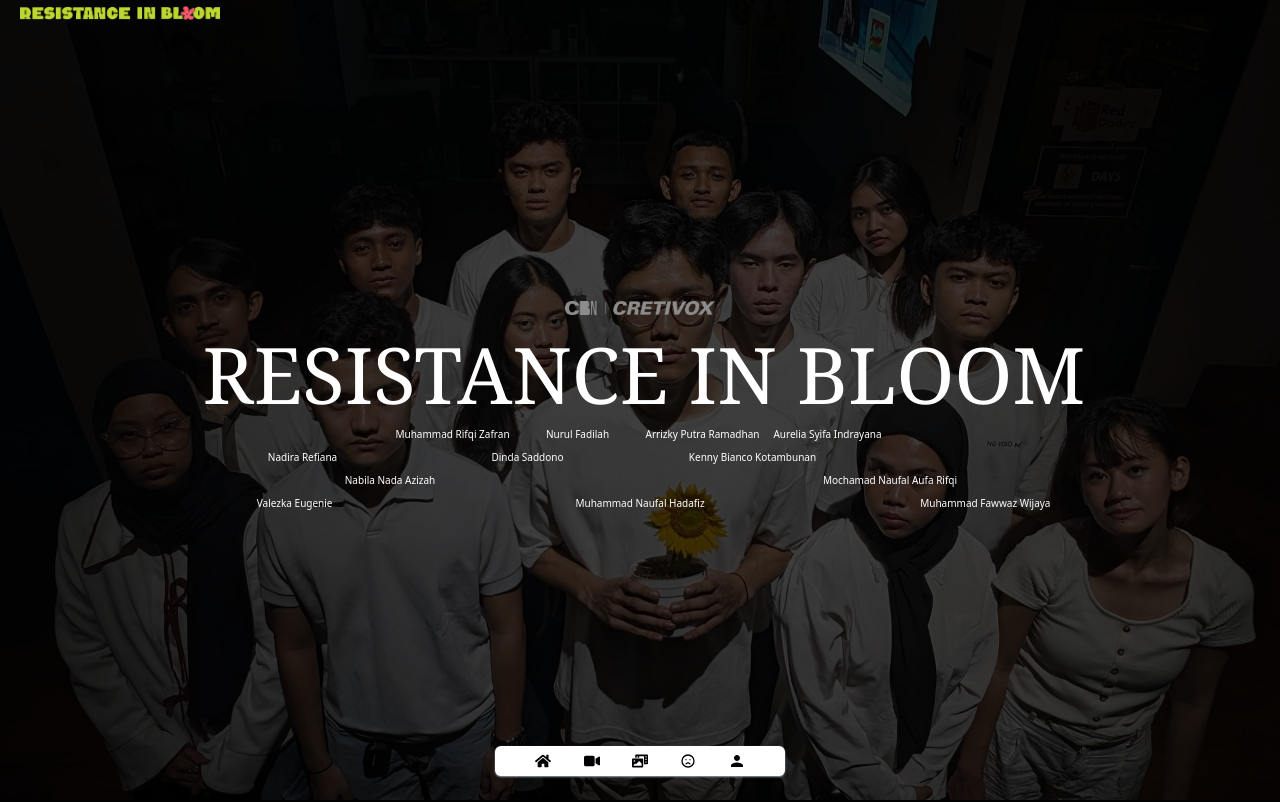
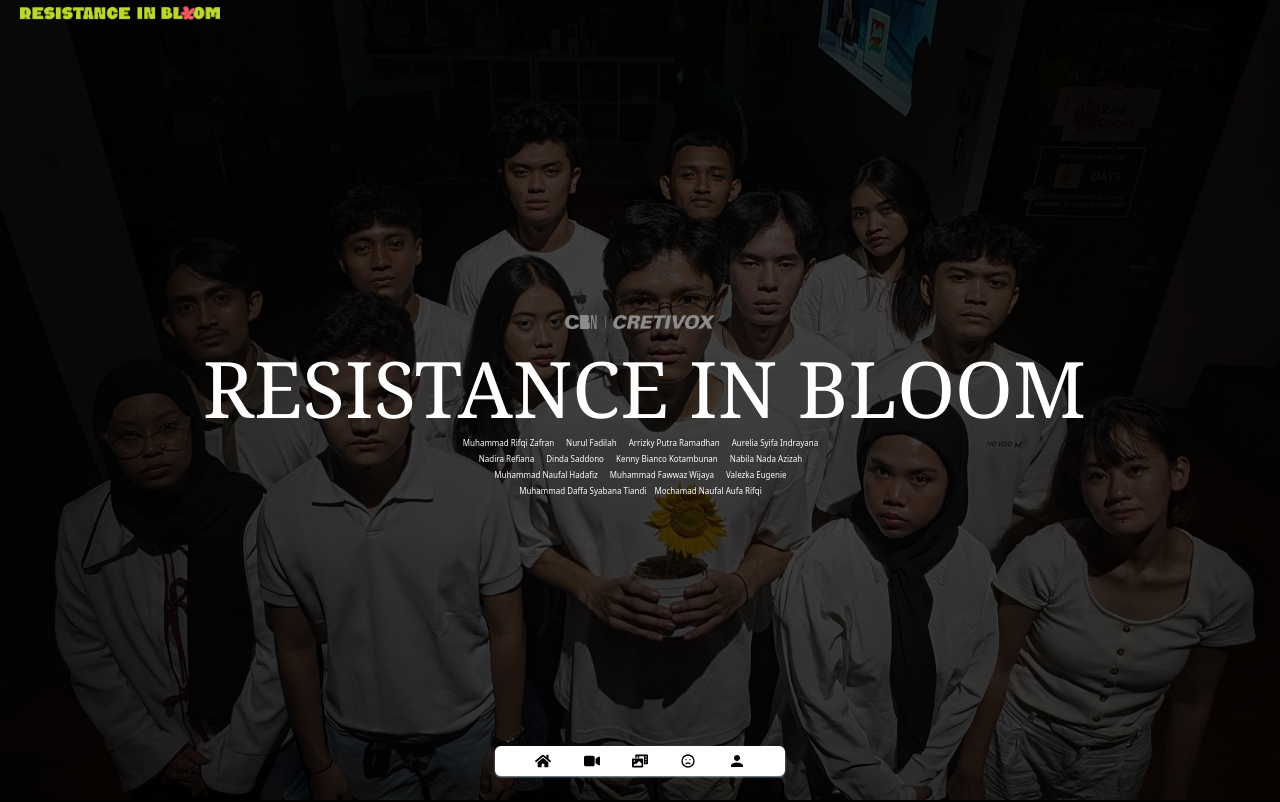
Before and after one commit to naufalaufa/batchse, a React (Vite) app: page / in a window 1280 px wide. Shown: the top 802 px of the page. Built offline with nearby package versions, Linux system fonts and the light colour scheme.

Commit message:
first commit in 25/2024

```diff
--- a/src/components/AnimationinFixed.jsx
+++ b/src/components/AnimationinFixed.jsx
@@ -37,7 +37,8 @@ const AnimationinFixed = () => {
       },
       scale: 2,
     });
-  });
+    ScrollTrigger.refresh();
+  }, []);
 
   return (
     <>
--- a/src/components/DuaTipe.jsx
+++ b/src/components/DuaTipe.jsx
@@ -5,9 +5,8 @@ import ScrollTrigger from "gsap/ScrollTrigger";
 import gsap from "gsap";
 import { useEffect, useRef } from "react";
 
-gsap.registerPlugin(ScrollTrigger);
-
 const DuaTipe = () => {
+  gsap.registerPlugin(ScrollTrigger);
   const DuaTipeContainerRef = useRef(null);
   const tl = gsap.timeline();
 
@@ -21,7 +20,9 @@ const DuaTipe = () => {
       opacity: 1,
       skewY: 4,
     });
-  });
+
+    ScrollTrigger.refresh();
+  }, [tl]);
 
   return (
     <section
--- a/src/components/Flower.jsx
+++ b/src/components/Flower.jsx
@@ -1,38 +1,10 @@
-import { useEffect, useRef } from "react";
 import ImageGif from "../assets/image/flower.gif";
-import gsap from "gsap";
-import ScrollTrigger from "gsap/ScrollTrigger";
-
-gsap.registerPlugin(ScrollTrigger);
+import Poster from "../assets/image/poster.jpg";
 
 const Flower = () => {
-  const containerRef = useRef(null);
-  useEffect(() => {
-    gsap.to(containerRef.current, {
-      scrollTrigger: {
-        trigger: containerRef.current,
-        scrub: 1,
-      },
-      scale: 1.2,
-    });
-  }, []);
   return (
-    <div
-      ref={containerRef}
-      className="min-h-screen grid grid-cols-1 md:grid-cols-2 bg-white p-8 place-content-center place-items-center rounded-lg"
-    >
-      <img src={ImageGif} alt={ImageGif} />
-      <div className="p-3 max-w-[350px]">
-        <h1 className="text-black  my-3 md:text-4xl text-center ">
-          Like A flower
-        </h1>
-        <p className="text-black text-center text-[10px] my-3 max-w-[500px] ">
-          Lorem ipsum dolor sit amet consectetur adipisicing elit. Iure, aut!
-          Blanditiis impedit reiciendis quo harum accusantium optio delectus
-          cumque odio, pariatur non quam sequi totam consectetur! Laudantium
-          cumque quia fuga.
-        </p>
-      </div>
+    <div className="min-h-screen grid grid-cols-1   bg-white p-8 place-content-center place-items-center rounded-lg">
+      <img className="max-w-[90vw] rounded-lg " src={Poster} alt={ImageGif} />
     </div>
   );
 };
--- a/src/components/Jumbotron.jsx
+++ b/src/components/Jumbotron.jsx
@@ -476,40 +476,39 @@ const Jumbotron = ({ isDarkMode }) => {
                 M
               </span>
             </h1>
-            <div className="grid grid-cols-4 max-w-[500px] m-auto my-1 place-content-center place-items-center">
-              <p className="text-[10px]  whitespace-nowrap  ">
+            <div className="flex gap-1 sm:gap-3 justify-center items-center max-w-[200px] m-auto">
+              <p className="text-[8px] whitespace-nowrap">
                 Muhammad Rifqi Zafran
               </p>
-              <p className="text-[10px] whitespace-nowrap ">Nurul Fadilah</p>
-              <p className="text-[10px] whitespace-nowrap ">
+              <p className="text-[8px] whitespace-nowrap">Nurul Fadilah</p>
+              <p className="text-[8px] whitespace-nowrap">
                 Arrizky Putra Ramadhan
               </p>
-              <p className="text-[10px] whitespace-nowrap ">
+              <p className="text-[8px] whitespace-nowrap">
                 Aurelia Syifa Indrayana
               </p>
             </div>
-            <div className="grid grid-cols-4 my-2 max-w-[900px] m-auto place-content-center place-items-center">
-              <p className="text-[10px] whitespace-nowrap ">Nadira Refiana</p>
-              <p className="text-[10px] whitespace-nowrap ">Dinda Saddono</p>
-              <p className="text-[10px] whitespace-nowrap ">
-                Kenny Bianco Kotambunan
-              </p>
+            <div className="flex gap-1 sm:gap-3 my-1 justify-center items-center">
+              <p className="text-[8px]">Nadira Refiana</p>
+              <p className="text-[8px]">Dinda Saddono</p>
+              <p className="text-[8px]">Kenny Bianco Kotambunan</p>
+              <p className="text-[8px]">Nabila Nada Azizah</p>
             </div>
-            <div className="grid grid-cols-2 place-content-center text-center my-2 max-w-[1000px] m-auto place-items-center">
-              <p className="text-[10px] whitespace-nowrap">
-                Nabila Nada Azizah
-              </p>
-              <p className="text-[10px] whitespace-nowrap">
-                Mochamad Naufal Aufa Rifqi
-              </p>
-            </div>
-            <div className="grid grid-cols-3 gap-3 text-center w-screen m-auto max-w-[80%] ">
-              <p className="text-[10px] whitespace-nowrap">Valezka Eugenie</p>
-              <p className="text-[10px] whitespace-nowrap">
+            <div className="flex gap-1 sm:gap-3 my-1 justify-center items-center">
+              <p className="text-[8px] whitespace-nowrap">
                 Muhammad Naufal Hadafiz
               </p>
-              <p className="text-[10px] whitespace-nowrap">
+              <p className="text-[8px] whitespace-nowrap">
                 Muhammad Fawwaz Wijaya
+              </p>
+              <p className="text-[8px] whitespace-nowrap">Valezka Eugenie</p>
+            </div>
+            <div className="flex items-center justify-center gap-2">
+              <p className="text-[8px] whitespace-nowrap text-center">
+                Muhammad Daffa Syabana Tiandi
+              </p>
+              <p className="text-[8px] whitespace-nowrap text-center">
+                Mochamad Naufal Aufa Rifqi
               </p>
             </div>
           </div>
--- a/src/components/SiapaBatchSE.jsx
+++ b/src/components/SiapaBatchSE.jsx
@@ -3,7 +3,9 @@ import SiapaImage from "../assets/image/siapaImageOne.jpg";
 import { FaYoutube } from "react-icons/fa";
 import { useEffect, useRef } from "react";
 import gsap from "gsap";
+import { ScrollTrigger } from "gsap/ScrollTrigger";
 
+gsap.registerPlugin(ScrollTrigger);
 const SiapaBatchSE = () => {
   const SiapaContainerRef = useRef(null);
   const tl = gsap.timeline();
@@ -18,7 +20,8 @@ const SiapaBatchSE = () => {
       opacity: 1,
       skewY: -4,
     });
-  });
+    ScrollTrigger.refresh();
+  }, [tl]);
 
   return (
     <>
--- a/src/components/Story.jsx
+++ b/src/components/Story.jsx
@@ -20,6 +20,7 @@ import ZeinRoomImage from "../assets/image/zeinRoom.jpg";
 import FotoAwan from "../assets/image/fotoImageAwan.jpg";
 import KotoKepala from "../assets/image/hehekepala.jpg";
 import Bejejer from "../assets/image/bejejer.png";
+import Poster from "../assets/image/poster.jpg";
 import gsap from "gsap";
 import ScrollTrigger from "gsap/ScrollTrigger";
 import { Image } from "antd";
```
Also changed, not shown: 1 other file (tests, documents, lock files or other folders).
